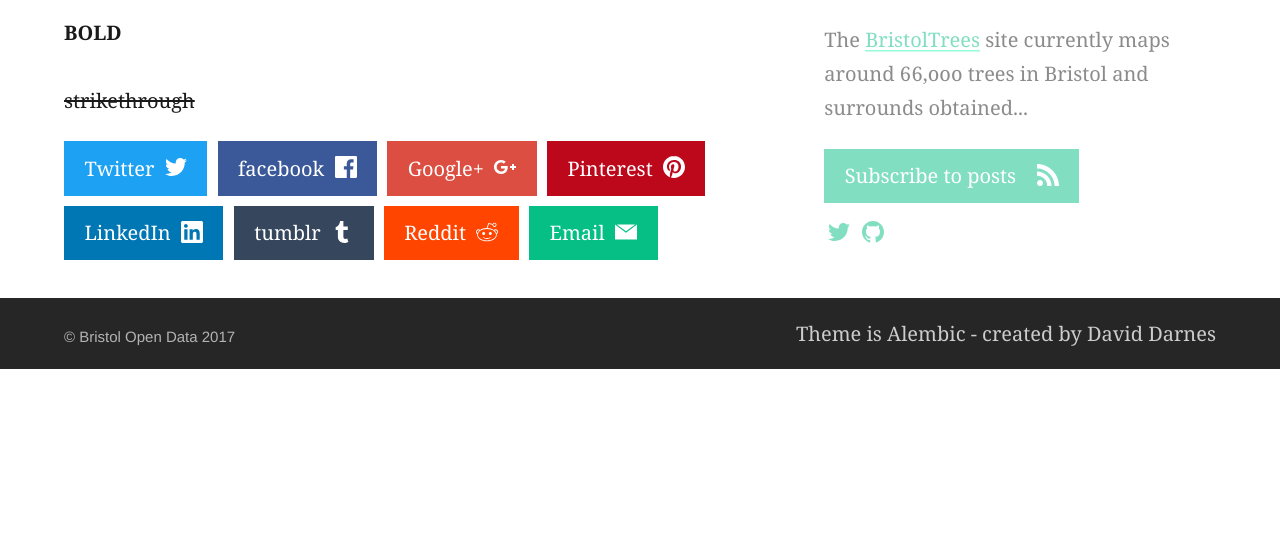
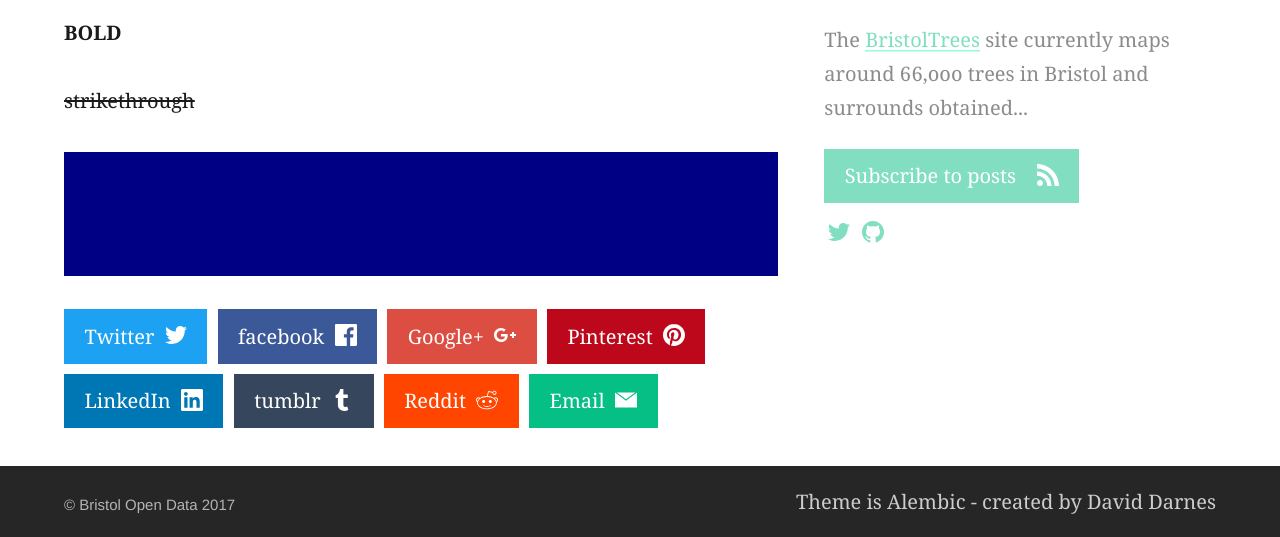
Before and after one commit to BristolOpenData/BristolOpenData.github.io, a Jekyll site: the page built from _posts/2017-03-08-this-is-becks-test.md, in a window 1280 px wide. Shown: the part 1231-1768 px from the top of the page. Built offline with Jekyll 4.4.1, drawn with Linux system fonts in a browser that asks for light colours; comment, search, counter and statistics services are not loaded; before the commit the page ends 1600 px from its top, so only the background shows below that.

Commit message:
Update 2017-03-08-this-is-becks-test.md

```diff
--- a/_posts/2017-03-08-this-is-becks-test.md
+++ b/_posts/2017-03-08-this-is-becks-test.md
@@ -29,3 +29,6 @@ and another
 **BOLD**
 
 ~~strikethrough~~
+
+
+![alt text](https://bristolopendata.github.io/assets/images/BristolBlue.png "my test image")
```
